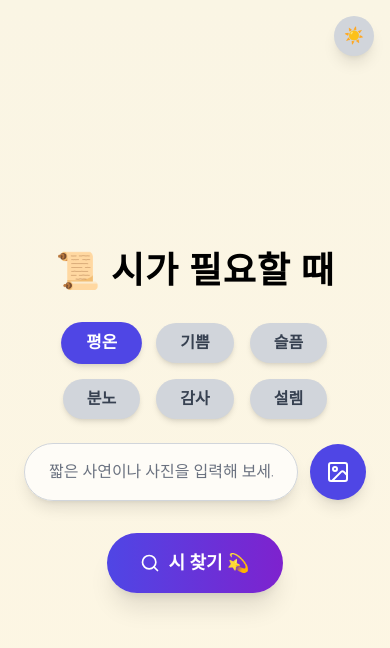
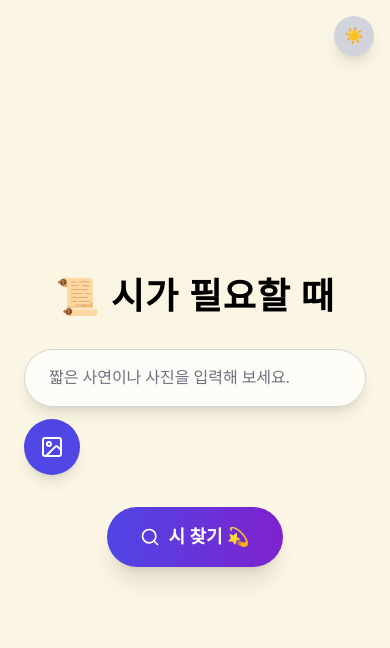
Before and after one commit to hoonchany99/photo-poem-frontend, a React (Create React App) app: page / in a window 390 px wide. Shown: the top 648 px of the page. Built offline with nearby package versions, Linux system fonts and the light colour scheme.

Commit message:
large update

```diff
--- a/src/UploadPage.js
+++ b/src/UploadPage.js
@@ -68,30 +68,15 @@ export default function UploadPage() {
       <h1 className="text-4xl font-semibold mb-8 text-center tracking-wide">📜 시가 필요할 때</h1>
 
       {/* 기분 태그 */}
-      <div className="w-full max-w-xl mb-6 flex justify-center flex-wrap gap-4">
-        {moodOptions.map((mood) => (
-          <button
-            key={mood}
-            onClick={() => setMoodTag(mood)}
-            className={`px-6 py-2 rounded-3xl font-semibold shadow-md transition-all duration-300 ${
-              moodTag === mood
-                ? 'bg-indigo-600 text-white scale-105'
-                : 'bg-gray-300 dark:bg-gray-700 text-gray-700 dark:text-gray-300 hover:scale-105'
-            }`}
-          >
-            {mood}
-          </button>
-        ))}
-      </div>
-
-      {/* 사연 입력 + 둥근 정사각형 썸네일 + 사진 추가 버튼 */}
-      <div className="w-full max-w-xl mb-8 flex items-center space-x-3">
+      {/* 사연 입력창 + 사진 추가 버튼 부분 (모바일 세로, PC 가로) */}
+<div className="w-full max-w-xl mb-8 flex flex-col space-y-3
+                sm:flex-row sm:space-y-0 sm:space-x-3 sm:items-center">
   <input
     type="text"
     placeholder="짧은 사연이나 사진을 입력해 보세요."
     value={story}
     onChange={(e) => setStory(e.target.value)}
-          className={`flex-grow py-4 pl-6 pr-6 rounded-full border shadow-lg backdrop-blur-sm bg-white/70 dark:bg-gray-800/70 font-noto focus:outline-none focus:ring-4 focus:ring-indigo-400 transition-all
+    className={`flex-grow py-4 px-6 rounded-full border shadow-lg backdrop-blur-sm bg-white/70 dark:bg-gray-800/70 font-noto focus:outline-none focus:ring-4 focus:ring-indigo-400 transition-all
       ${
         isDarkMode
           ? 'border-gray-600 text-white placeholder-gray-400'
@@ -100,8 +85,9 @@ export default function UploadPage() {
     `}
   />
 
+  {/* 사진 썸네일 및 제거 버튼 */}
   {selectedImage && (
-          <div className="relative w-16 h-16 rounded-2xl overflow-hidden shadow-md">
+    <div className="relative w-16 h-16 rounded-2xl overflow-hidden shadow-md mx-auto sm:mx-0">
       <img
         src={selectedImage}
         alt="Selected thumbnail"
@@ -123,7 +109,7 @@ export default function UploadPage() {
 
   <button
     onClick={() => document.getElementById('file-upload').click()}
-          className="w-14 h-14 flex items-center justify-center rounded-full bg-indigo-600 hover:bg-indigo-700 transition text-white shadow-lg"
+    className="w-14 h-14 rounded-full bg-indigo-600 hover:bg-indigo-700 transition text-white shadow-lg flex items-center justify-center"
     aria-label="사진 추가하기"
   >
     <Image size={24} />
```
Lines whose indentation alone changed are shown as unchanged.
